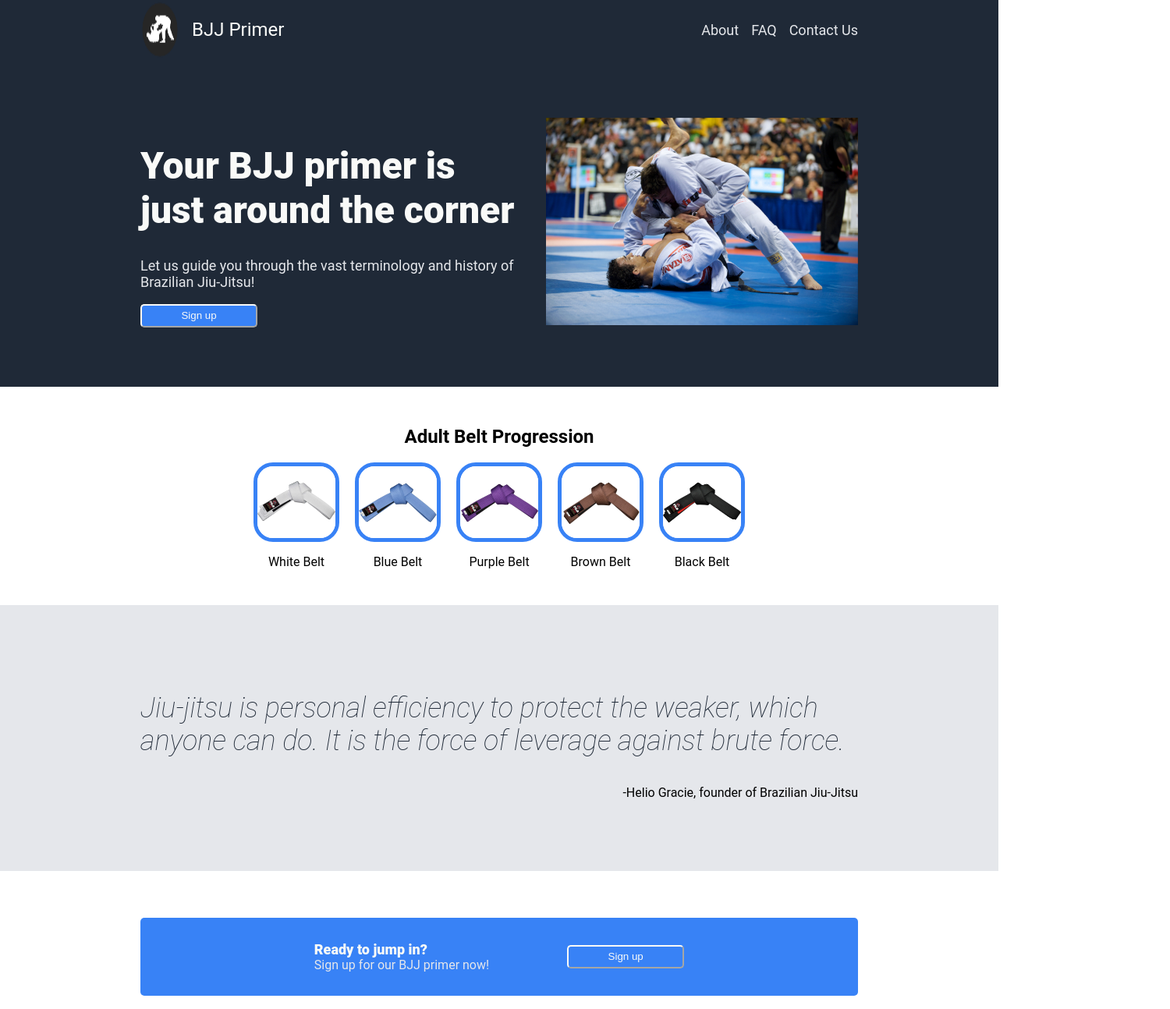
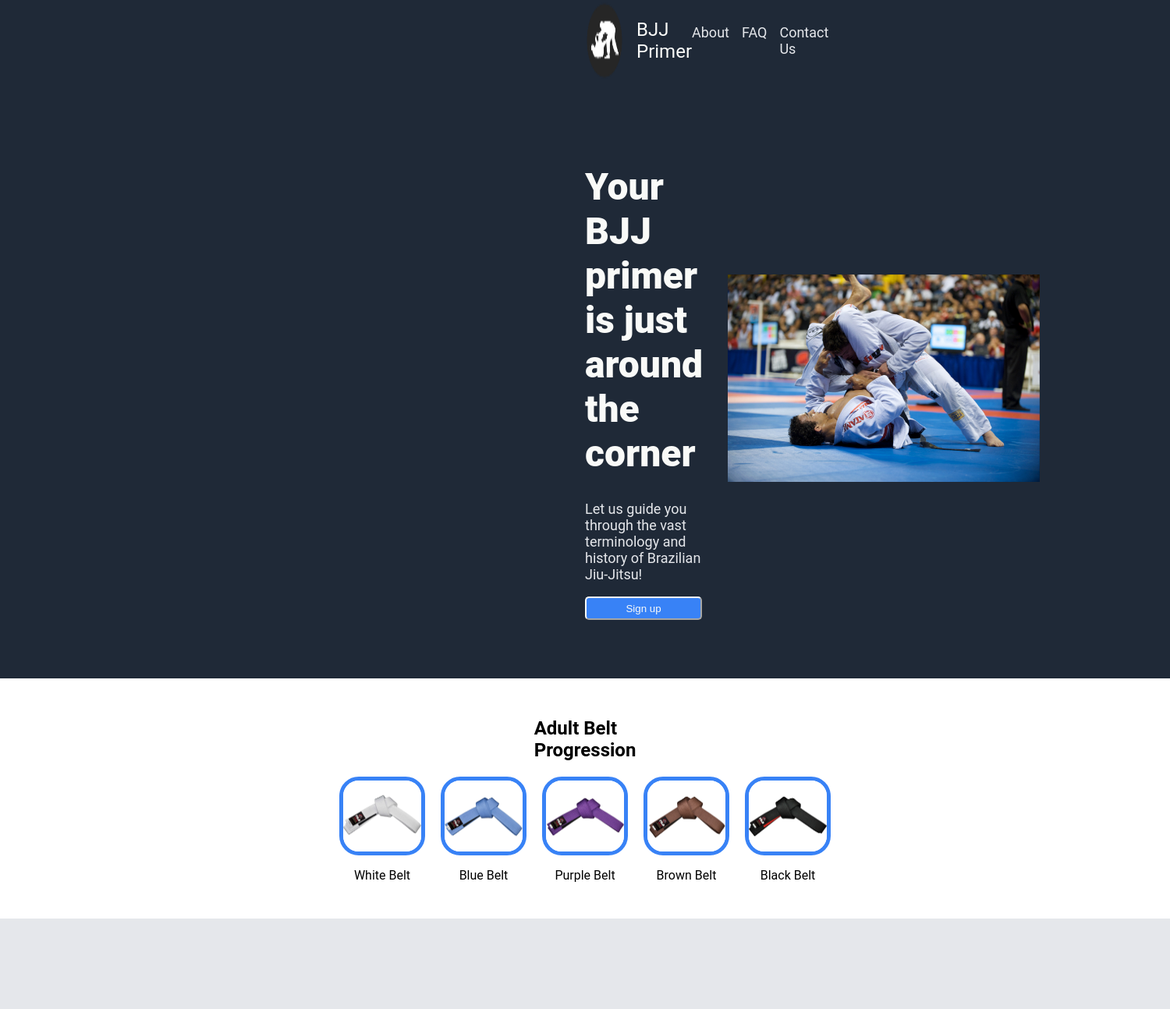
Before and after one commit to tyler-d-barrett/odin-landing-page, a plain HTML site: page index.html in a window 1280 px wide. Shown: the top 1294 px of the page at 78% size, 1500 px wide, since content can reach past the window. Drawn offline with Linux system fonts and the light colour scheme.

Commit message:
Re-size padding

```diff
--- a/style.css
+++ b/style.css
@@ -26,7 +26,7 @@ body {
     display: flex;
     justify-content: space-between;
     align-items: center;
-    padding: 0 180px;
+    padding: 0 750px;
 }
 
 .logo {
@@ -51,7 +51,7 @@ ul {
     justify-content: space-between;
     align-items: center;
     gap: 32px;
-    padding: 75px 180px;
+    padding: 75px 750px;
 }
 
 .hero .main {
@@ -80,7 +80,7 @@ button {
     display: flex;
     flex-direction: column;
     align-items: center;
-    padding: 30px 180px;
+    padding: 30px 750px;
 }
 
 .info-belts {
@@ -111,7 +111,7 @@ button {
 }
 
 .quote {
-    padding: 75px 180px;
+    padding: 75px 750px;
     background-color: #e5e7eb;
 }
 
@@ -127,7 +127,7 @@ button {
 }
 
 .signup {
-    padding: 60px 180px;
+    padding: 60px 750px;
 }
 
 .signup-box {
```
